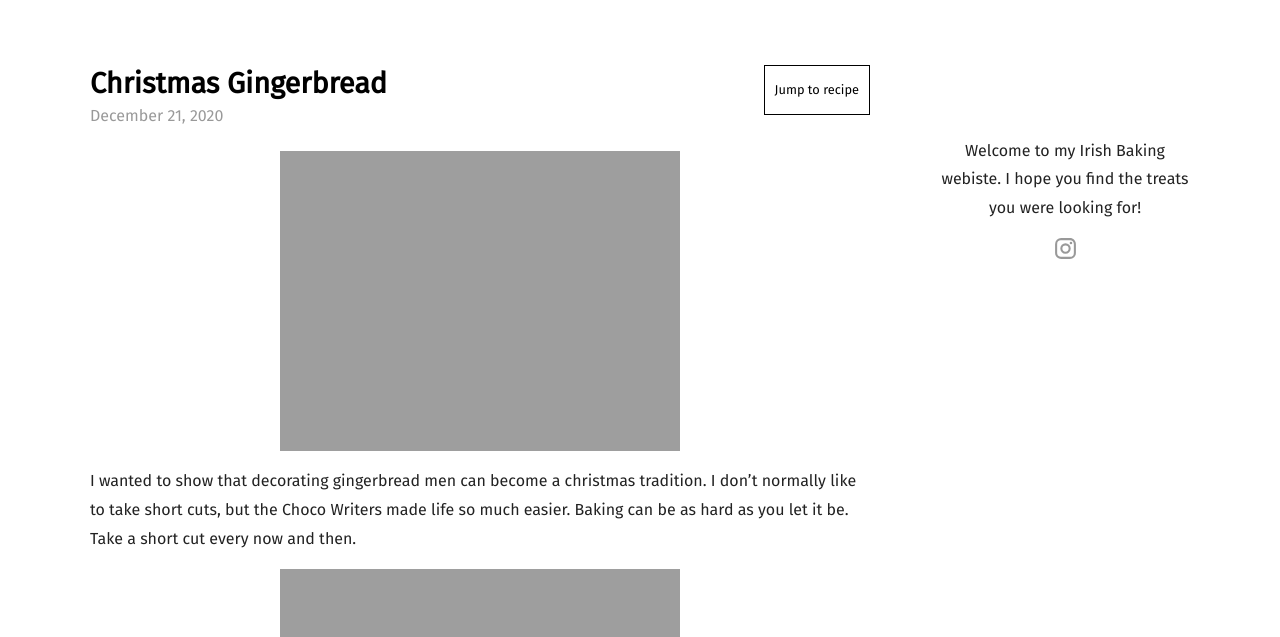
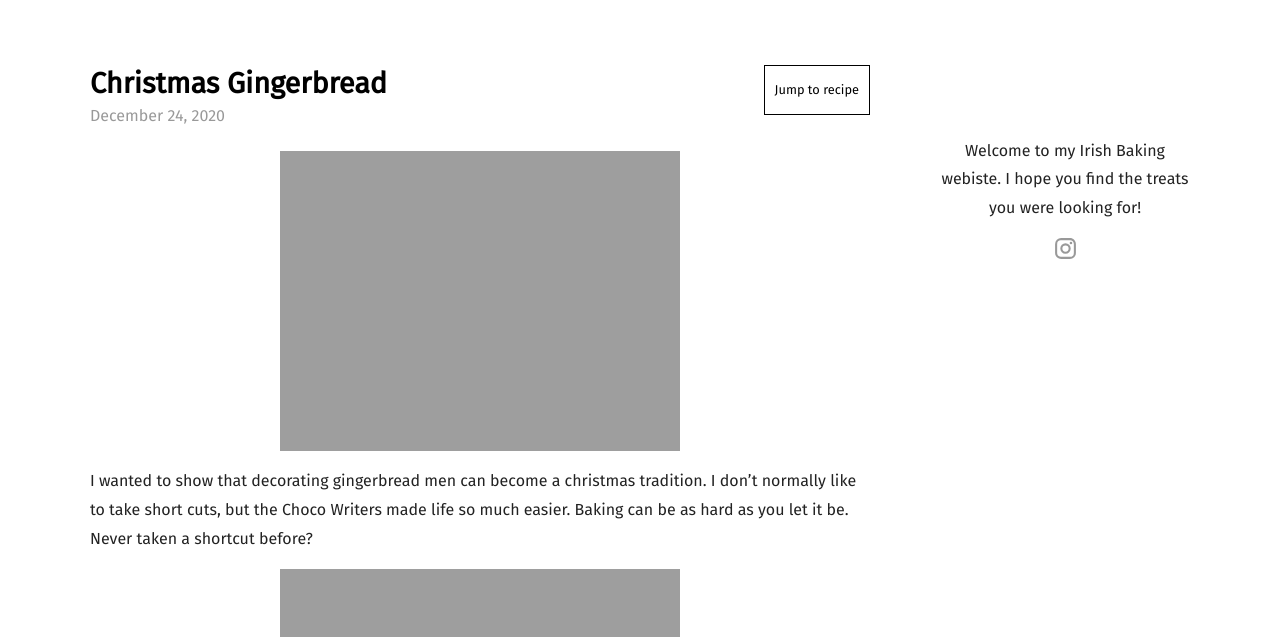
Before and after one commit to mcginleyireland/irishbaking.github.io, a Jekyll site: the page built from _posts/2020-12-24-christmas-gingerbread.md, in a window 1280 px wide and 900 px high. Shown: the part 254-891 px from the top of the window. Built offline with Jekyll 4.4.1, drawn with Linux system fonts in a browser that asks for light colours; nearby versions of some CDN libraries; some web fonts are replaced; some of the changed text lies outside the part shown.

Commit message:
Changing the date back.

```diff
--- a/_posts/2020-12-21-christmas-gingerbread.md
+++ b/_posts/2020-12-24-christmas-gingerbread.md
@@ -1,5 +1,5 @@
 ---
-date: 2020-12-21
+date: 2020-12-24
 title: Christmas Gingerbread
 categories:
   - Christmas
@@ -55,7 +55,7 @@ recipe:
 
 
 ---
-I wanted to show that decorating gingerbread men can become a christmas tradition. I don't normally like to take short cuts, but the Choco Writers made life so much easier. Baking can be as hard as you let it be. Take a short cut every now and then.
+I wanted to show that decorating gingerbread men can become a christmas tradition. I don't normally like to take short cuts, but the Choco Writers made life so much easier. Baking can be as hard as you let it be. Never taken a shortcut before?
 
 ![Cake](https://irishbaking.ie/images/Gingerbread/Christmas_Gingerbread/Image_1.jpg)
 
```
Also changed, not shown: other parts of _posts/2020-12-24-christmas-gingerbread.md (+1 -1 lines).
